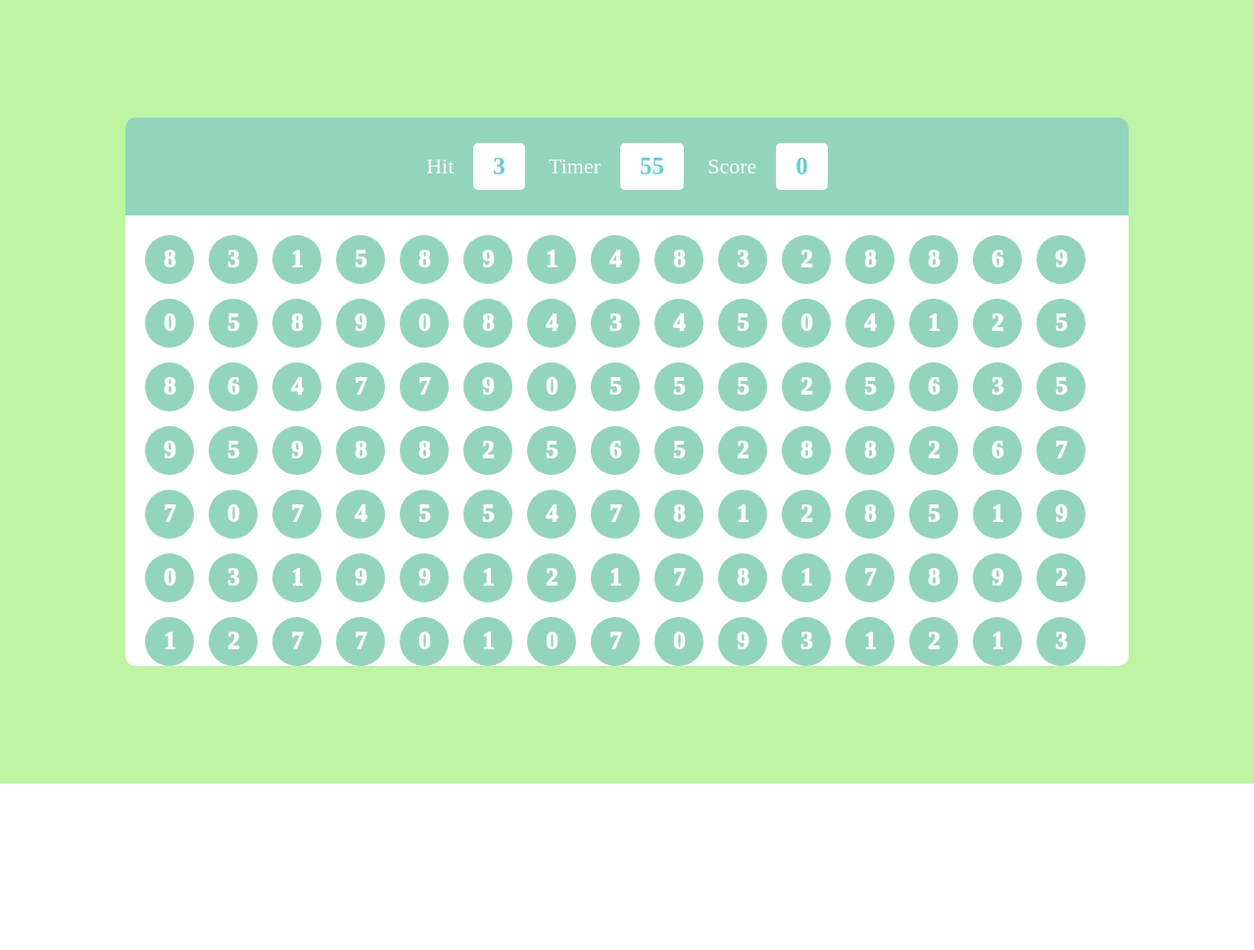
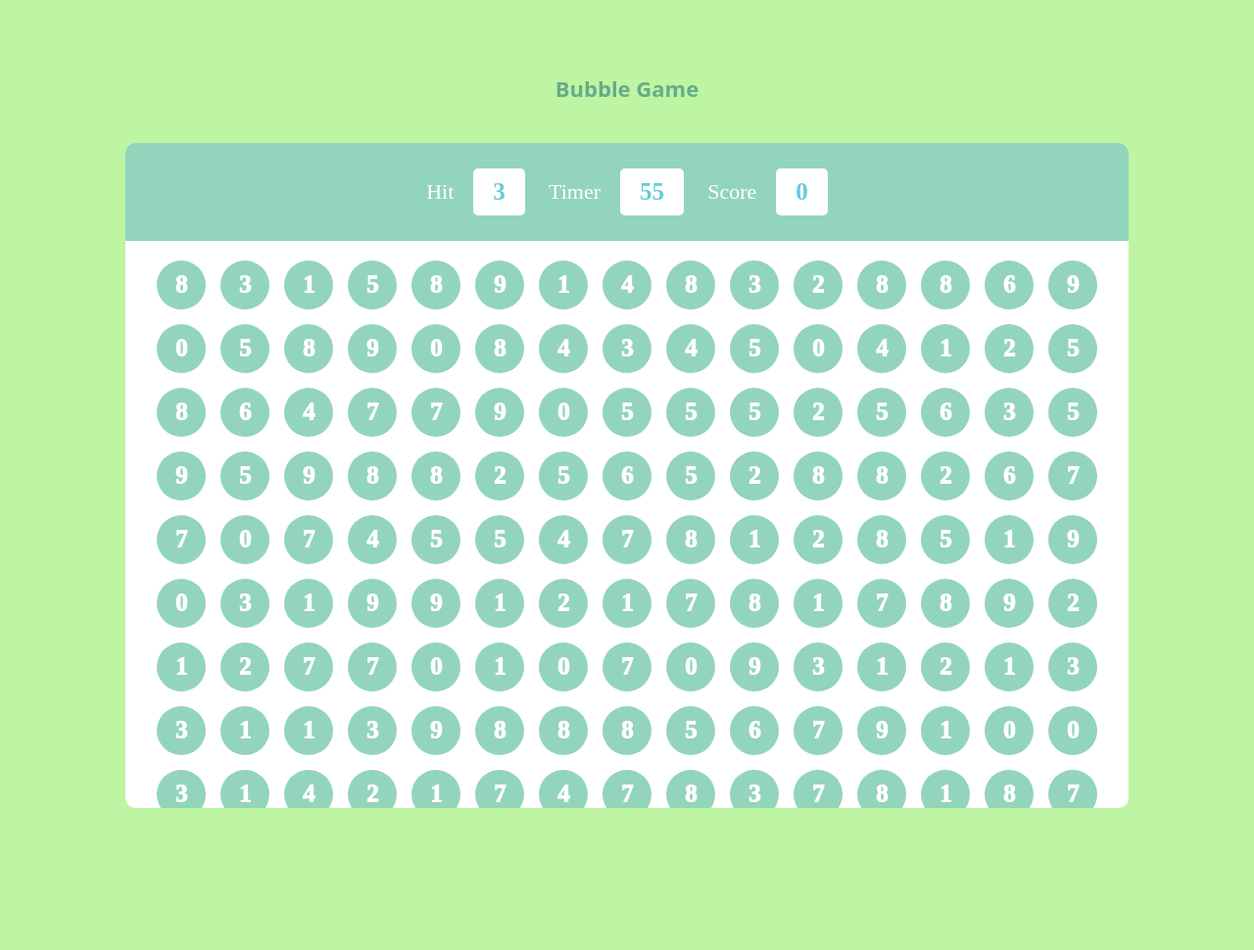
Before and after one commit to ghagevaibhav/Bubble-Game, a plain HTML site: page index.html in a window 1280 px wide. Shown: the whole page at 98% size. Before the commit the page ends 800 px from the top, so only its background shows below. Drawn offline with Linux system fonts and the light colour scheme.

Commit message:
Last Phase Done-> Completed the bubble gam

```diff
--- a/index.html
+++ b/index.html
@@ -8,11 +8,14 @@
 </head>
 <body>
     <div id="main">
+        <div id="gamename">
+            Bubble Game
+        </div>
         <div id="panel">
             <div id="ptop">
                 <div id="elem">
                     <h2>Hit</h2>
-                    <div id="hitval" class="box">5</div>
+                    <div id="hitval" class="box"></div>
                 </div>
                 <div id="elem">
                     <h2>Timer</h2>
--- a/index.js
+++ b/index.js
@@ -2,7 +2,7 @@ var timer = 60;
 var score = 0;
 var hit = 0;
 
-function score(){
+function increaseScore(){
     score += 10;
     document.querySelector("#scoreval").textContent = score;
 }
@@ -17,7 +17,6 @@ function bubbles()
     for(var i = 0; i <= 183; i++){
         clutter+=`<div id="bubble">${Math.floor(Math.random() * 10)}</div>`
     }
-
     document.querySelector("#pbtm").innerHTML = clutter;
 }
 
@@ -29,15 +28,18 @@ function runTimer(){
         }
         else{
             clearInterval(timerStart);
+            document.querySelector("#pbtm").innerHTML = `<h1> Game Over </h1>`;
         }
     }, 1000);
 }
 
 document.querySelector("#pbtm").addEventListener("click", (dets)=>{
     var num = Number(dets.target.textContent)
-    if(hit == num) score();
-    bubbles();
-    newHit();
+    if(hit == num) {
+        increaseScore();
+        bubbles();
+        newHit();
+    }
 })
 
 
--- a/styles.css
+++ b/styles.css
@@ -8,6 +8,7 @@
 html, body{
     height: 100%;
     width: 100%;
+    display:grid;
 }
 
 #main
@@ -18,6 +19,22 @@ html, body{
     height: 100%;
     width: 100%;
     background-color: rgb(189, 245, 163);
+}
+
+#gamename{
+    position: absolute;
+    top: 40px;
+    color: rgba(29, 105, 114, 0.528);
+    border-radius: 20px;
+    display: flex;
+    align-items:center;
+    justify-content: center;
+    width: 200px;
+    height: 100px;
+    background-color: rgb(189, 245, 163);
+    font-size: 22px;
+    font-weight: 700;
+    font-family:system-ui, -apple-system, BlinkMacSystemFont, 'Segoe UI', Roboto, Oxygen, Ubuntu, Cantarell, 'Open Sans', 'Helvetica Neue', sans-serif;
 }
 
 #panel
@@ -63,6 +80,8 @@ html, body{
 
 #pbtm{
     display: flex;
+    align-items: center;
+    justify-content: center;
     flex-wrap: wrap;
     gap: 15px;
     width: 100%;
```
